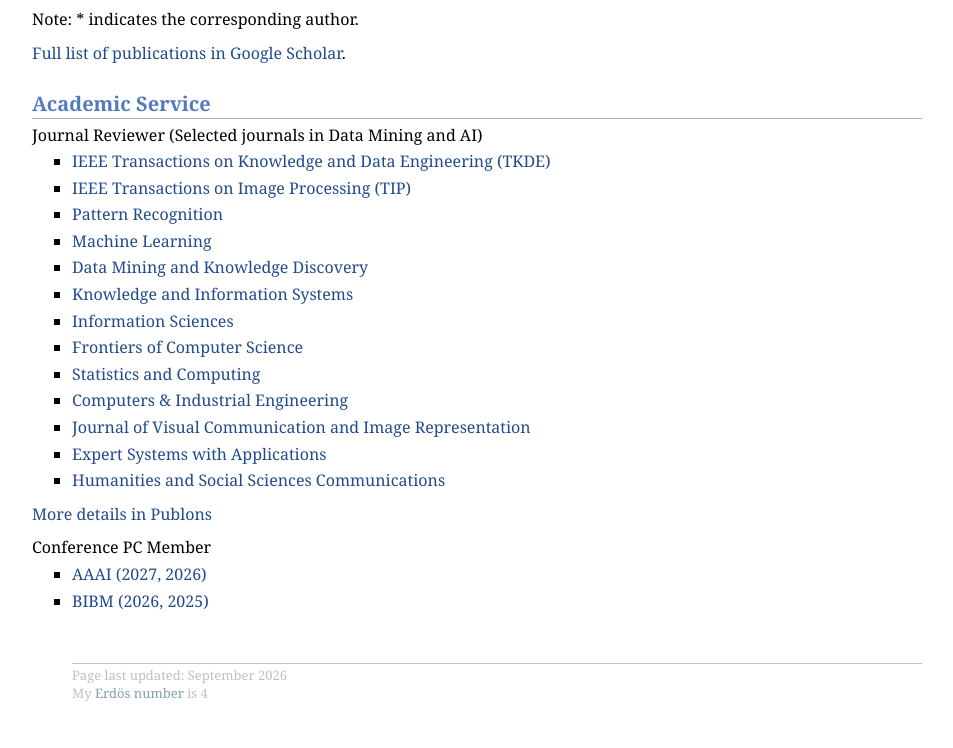
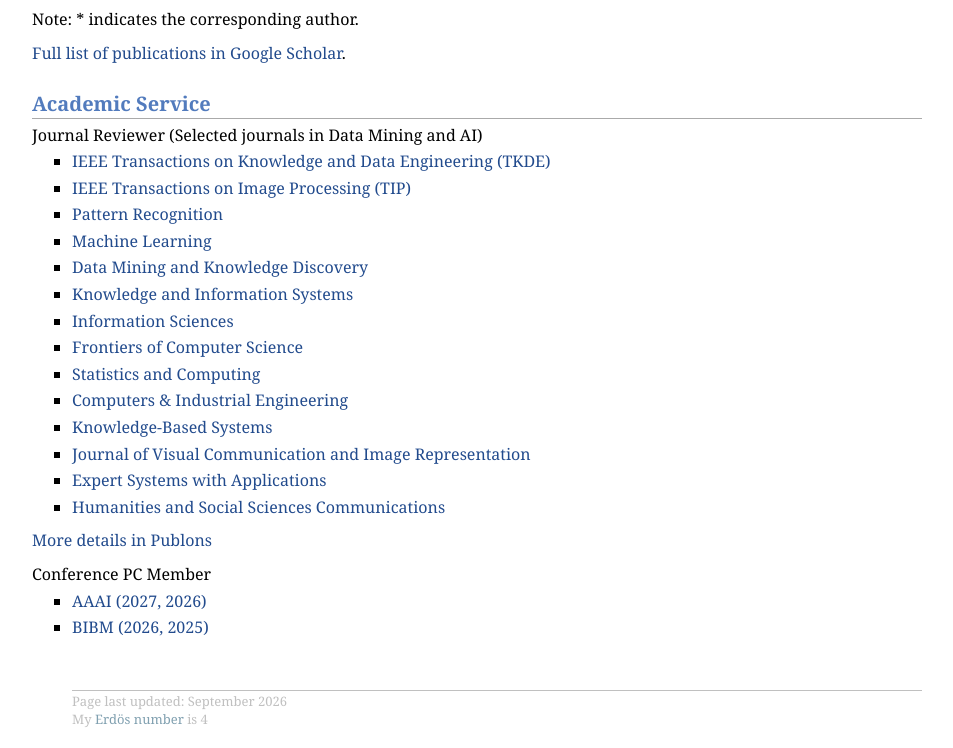
Before and after one commit to hulianyu/hulianyu.github.io, a plain HTML site: page index.html in a window 1280 px wide. Shown: the part 2474-3222 px from the top of the page, without its empty margins (250-1203 px from the left). Before the commit the page ends 3196 px from the top, so only its background shows below. Drawn offline with Linux system fonts and the light colour scheme.

Commit message:
Update index.html

```diff
--- a/index.html
+++ b/index.html
@@ -249,6 +249,11 @@ href="https://hulianyu.xyz/Interpretable-Clustering-Repository/" target="_blank"
     </a></p>
 </li>
 <li><p>
+    <a href="https://www.sciencedirect.com/journal/knowledge-based-systems" target="_blank" rel="noopener noreferrer">
+      Knowledge-Based Systems
+    </a></p>
+</li>
+<li><p>
     <a href="https://www.sciencedirect.com/journal/journal-of-visual-communication-and-image-representation" target="_blank" rel="noopener noreferrer">
       Journal of Visual Communication and Image Representation
     </a></p>
```
